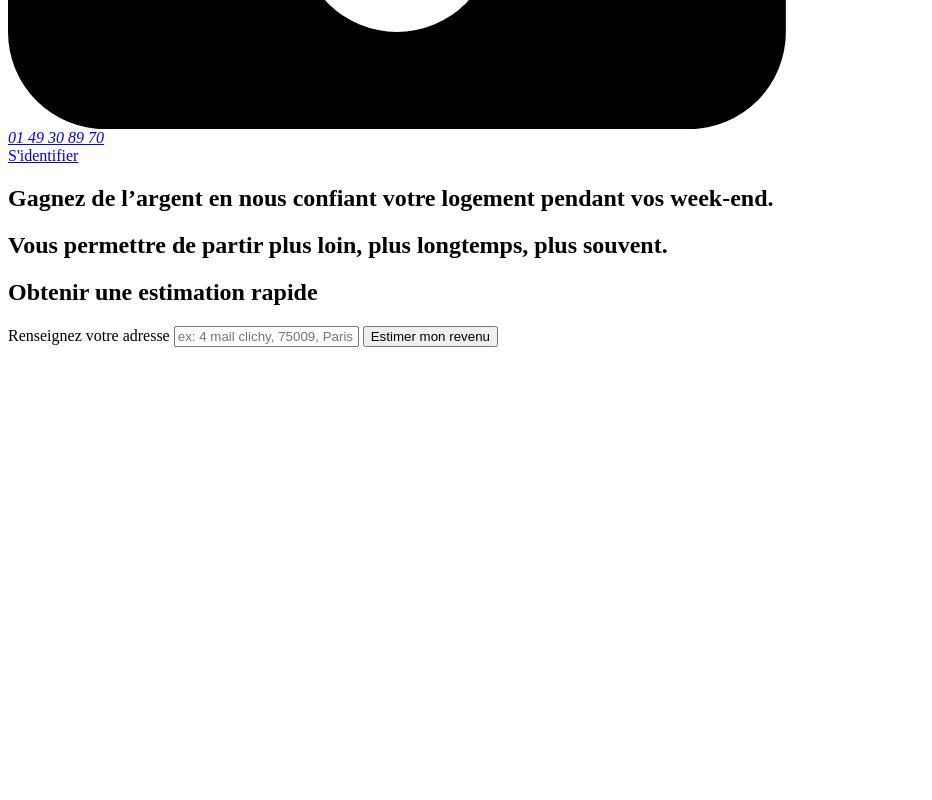
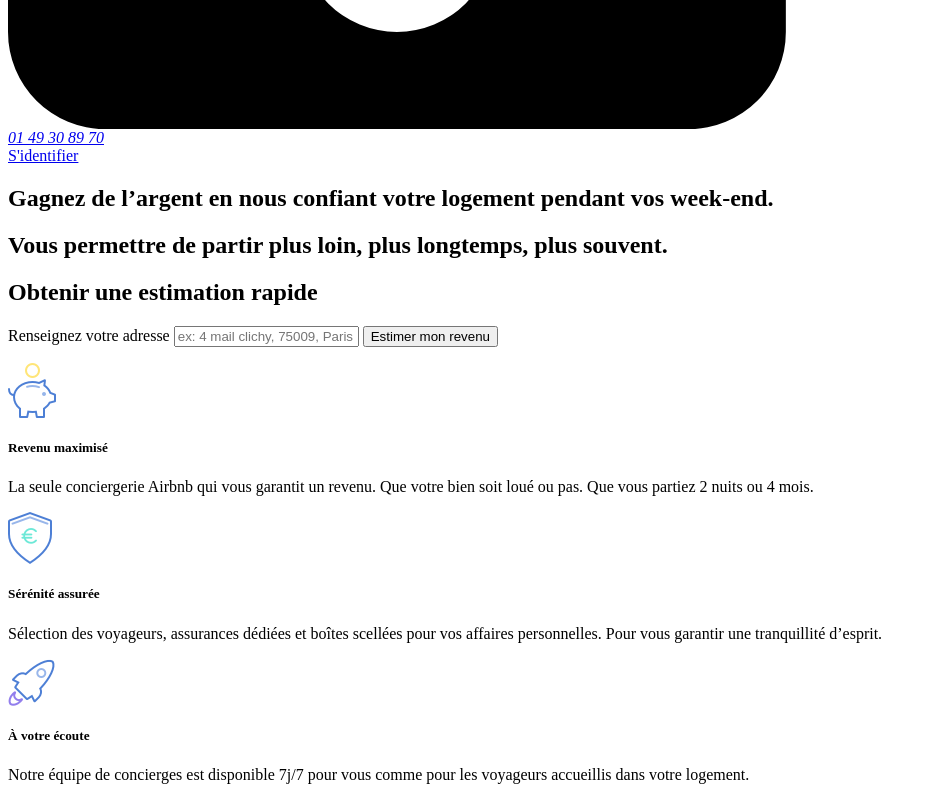
Before and after one commit to ClementGuerin/hnf-workout-hetic-2020, a plain HTML site: page src/index.html in a window 1280 px wide. Shown: the part 2781-3581 px from the top of the page, without its empty margins (0-932 px from the left). Before the commit the page ends 3144 px from the top, so only its background shows below. Drawn offline with Linux system fonts and the light colour scheme.

Commit message:
code à jour

```diff
--- a/src/index.html
+++ b/src/index.html
@@ -72,6 +72,35 @@
     </div>
   </section>
   <!-- Fin HeroPanel -->
+
+  <!-- Début Features -->
+  <section class="Features">
+    <div class="container">
+      <div class="row">
+        <div class="col-xs-12 col-md-4 Features-item">
+          <div class="Features-header">
+            <img src="./img/Value01.png" alt="cochon tirelire" class="Features-icon">
+            <h5 class="Features-title">Revenu maximisé</h5>
+          </div>
+          <p class="Features-text">La seule conciergerie Airbnb qui vous garantit un revenu. Que votre bien soit loué ou pas. Que vous partiez 2 nuits ou 4 mois.</p>
+        </div>
+        <div class="col-xs-12 col-md-4 Features-item">
+          <div class="Features-header">
+            <img src="./img/Value02.png" alt="protection" class="Features-icon">
+            <h5 class="Features-title">Sérénité assurée</h5>
+          </div>
+          <p class="Features-text">Sélection des voyageurs, assurances dédiées et boîtes scellées pour vos affaires personnelles. Pour vous garantir une tranquillité d’esprit.</p>
+        </div>
+        <div class="col-xs-12 col-md-4 Features-item">
+          <div class="Features-header">
+            <img src='./img/Value03.png' alt="fusée" class="Features-icon">
+            <h5 class="Features-title">À votre écoute</h5>
+          </div>
+          <p class="Features-text">Notre équipe de concierges est disponible 7j/7 pour vous comme pour les voyageurs accueillis dans votre logement.</p>
+        </div>
+      </div>
+    </div>
+  </section>
   <script src="index.js"></script>
 </body>
 </html>
--- /dev/null
+++ b/src/styles/components/_features.scss
@@ -0,0 +1,36 @@
+.Features{
+  padding: 40px 0;
+  &-item {
+  padding-bottom: 40px;
+  &:last-child{
+    padding-bottom:0;
+  }
+  @include for-size(tablet-portrait-up) {
+    padding-bottom: 0;
+  }
+}
+
+  &-title{
+    margin-left: 20px;
+    font-size: 16px;
+    @include for-size(tablet-portrait-up) {
+      font-size: 20px;
+    }
+  }
+
+  &-text{
+    margin-left: 70px;
+    color: #333333;
+    font-size: 14px;
+    line-height: 2;
+    @include for-size(tablet-portrait-up) {
+      font-size: 16px;
+    }
+  }
+
+  &-header{
+    padding-bottom: 16px;
+    display: flex;
+    align-items: center;
+  }
+}
--- a/src/styles/styles.scss
+++ b/src/styles/styles.scss
@@ -8,6 +8,7 @@
 // components
 @import './components/header';
 @import './components/heropanel';
+@import './components/features';
 
 * {
   box-sizing: border-box;
```
Also changed, not shown: src/img/Value01.png (added), src/img/Value02.png (added), src/img/Value03.png (added).
